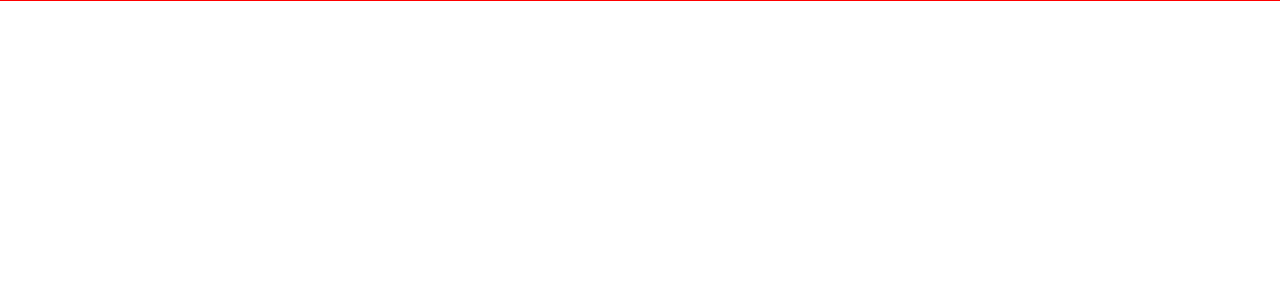
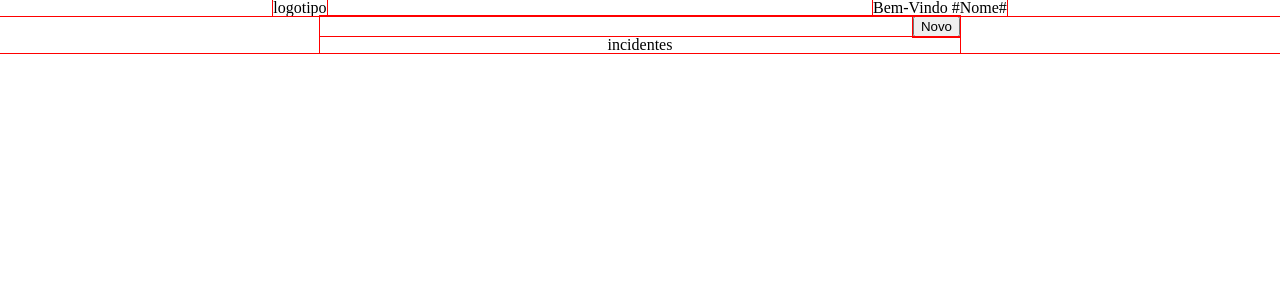
Before and after one commit to LukazMedeiros/Projeto-TCC-front, a React (Create React App) app: page /inicio in a window 1280 px wide. Shown: the top 300 px of the page. Built offline with nearby package versions, Linux system fonts and the light colour scheme.

Commit message:
alterado rotas adicionado rota de cadastro novo incidente

```diff
--- a/src/routes.js
+++ b/src/routes.js
@@ -3,13 +3,15 @@
 
 // importando as paginas
 import Logon from './pages/logon';
-import Menu from './pages/menu'
+import Inicio from './pages/inicio';
+import Incidente from './pages/incidente';
 
 export default function Rotas() {
     return(
         <Switch>
             <Route path="/" exact component={Logon}/>
-            <Route path="/menu" exact component={Menu}/>
+            <Route path="/inicio" component={Inicio}/>
+            <Route path="/incidente" component={Incidente}/>
         </Switch>
         )
     }
```
